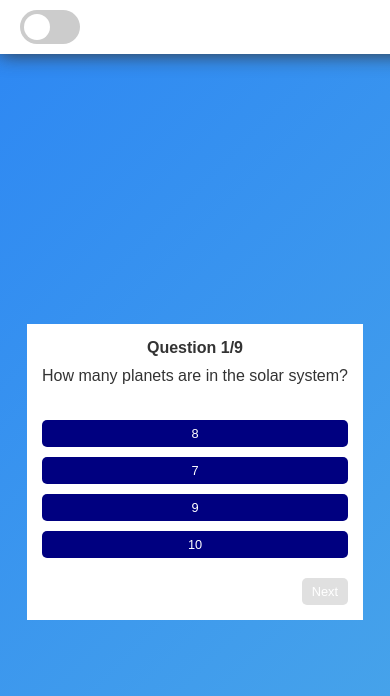
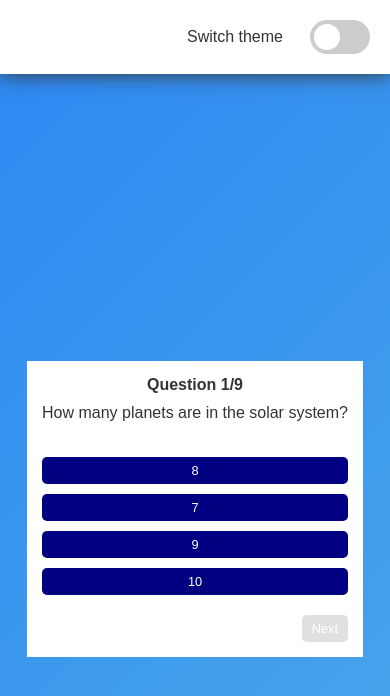
Before and after one commit to ethernityy/modsen-practice, a plain HTML site: page quiz-app/index.html in a window 390 px wide. Drawn offline with Linux system fonts and the light colour scheme.

Commit message:
fix: fixed responsive layout for header at 400px and less width

```diff
--- a/quiz-app/constants.css
+++ b/quiz-app/constants.css
@@ -1,6 +1,8 @@
 :root {
   --body-background-gradient: linear-gradient(135deg, #2d87f3, #49a6e9);
   --body-background-dark: #181818;
+
+  --header-padding: 20px 20px;
 
   --container-background-color: white;
   --container-background-color-dark: #333;
@@ -67,4 +69,16 @@
   --media-400-option-font-size: 0.8em;
   --media-400-nav-btn-padding: 6px 10px;
   --media-400-nav-btn-font-size: 0.8em;
+
+  --theme-switch-gap: 10px;
+
+  --slider-width: 60px;
+  --slider-height: 34px;
+  --slider-border-radius: 34px;
+  --slider-bgc: #ccc;
+  --slider-transition: 0.4s;
+
+  --slider-before-wh: 26px;
+  --slider-before-lb: 4px;
+  --slider-berore-br: 50%;
 }
--- a/quiz-app/index.html
+++ b/quiz-app/index.html
@@ -9,8 +9,10 @@
   <body>
     <header>
       <label class="theme-switch">
-        <input type="checkbox" id="theme-toggle">
+        Switch theme
+        <input type="checkbox" id="theme-toggle" />
         <span class="slider"></span>
+      </label>
     </header>
     <main>
       <div id="quiz" class="quiz-container">
--- a/quiz-app/style.css
+++ b/quiz-app/style.css
@@ -14,16 +14,14 @@ body {
 header {
   background-color: var(--container-background-color);
   width: 100%;
-  padding: 20px 0;
+  padding: var(--header-padding);
   box-shadow: var(--container-box-shadow);
-  text-align: center;
-  position: fixed;
-  top: 0;
-  left: 0;
+  position: relative;
   display: flex;
-  justify-content: space-between;
+  justify-content: flex-end;
   align-items: center;
-  padding: 10px 20px;
+  box-sizing: border-box;
+  z-index: 1000;
 }
 
 main {
@@ -35,10 +33,10 @@ main {
 }
 
 .theme-switch {
-  position: relative;
-  display: inline-block;
-  width: 60px;
-  height: 34px;
+  display: flex;
+  align-items: center;
+  gap: var(--theme-switch-gap);
+  cursor: pointer;
 }
 
 .theme-switch input {
@@ -48,27 +46,24 @@ main {
 }
 
 .slider {
-  position: absolute;
-  cursor: pointer;
-  top: 0;
-  left: 0;
-  right: 0;
-  bottom: 0;
-  background-color: #ccc;
-  transition: 0.4s;
-  border-radius: 34px;
+  position: relative;
+  width: var(--slider-width);
+  height: var(--slider-height);
+  background-color: var(--slider-bgc);
+  transition: var(--slider-transition);
+  border-radius: var(--slider-border-radius);
 }
 
 .slider:before {
   position: absolute;
   content: '';
-  height: 26px;
-  width: 26px;
-  left: 4px;
-  bottom: 4px;
+  height: var(--slider-before-wh);
+  width: var(--slider-before-wh);
+  left: var(--slider-before-lb);
+  bottom: var(--slider-before-lb);
   background-color: white;
-  transition: 0.4s;
-  border-radius: 50%;
+  transition: var(--slider-transition);
+  border-radius: var(--slider-berore-br);
 }
 
 input:checked + .slider {
@@ -222,6 +217,9 @@ input:checked + .slider:before {
     align-items: center;
   }
 
+  header {
+    z-index: 1000;
+  }
   .quiz-container {
     width: 100%;
     height: auto;
```
